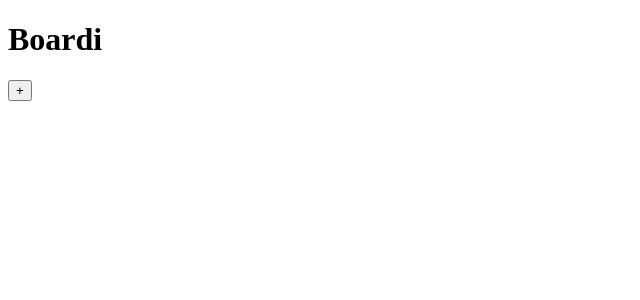
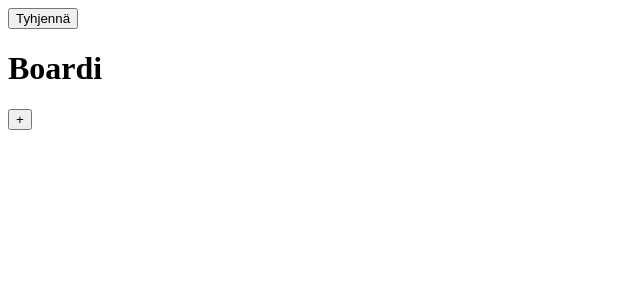
Before and after one commit to moversti/lappuboardi, an Angular app: page / in a window 1280 px wide. Shown: the top 300 px of the page, without its empty margins (0-640 px from the left). Built offline with nearby package versions, Linux system fonts and the light colour scheme.

Commit message:
can clear laput

```diff
--- a/src/app/boardi/boardi.component.html
+++ b/src/app/boardi/boardi.component.html
@@ -1,3 +1,4 @@
+<button (click)="clearLaput()">Tyhjennä</button>
 <h1>Boardi</h1>
 <ng-container *ngFor="let lappu of laput">
     <app-lappu [lappu]="lappu" (dragged)="saveLS()">
--- a/src/app/boardi/boardi.component.ts
+++ b/src/app/boardi/boardi.component.ts
@@ -28,4 +28,9 @@ export class BoardiComponent implements OnInit {
     this.lappuService.saveLS()
   }
 
+  clearLaput() {
+    this.laput = []
+    this.lappuService.clear()
+  }
+
 }
--- a/src/app/lappu.service.ts
+++ b/src/app/lappu.service.ts
@@ -23,10 +23,15 @@ export class LappuService {
 
   addLappu(lappu: Lappu) {
     this.laput.push(lappu)
-    this.LSService.saveToLS(this.laput)
+    this.saveLS()
   }
 
   saveLS() {
     this.LSService.saveToLS(this.laput)
   }
+
+  clear() {
+    this.laput = []
+    this.saveLS()
+  }
 }
```
